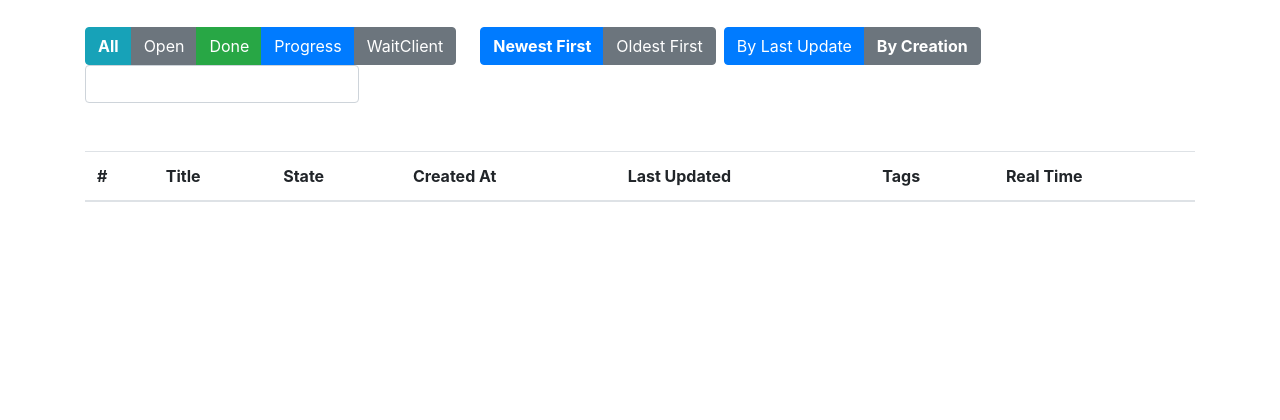
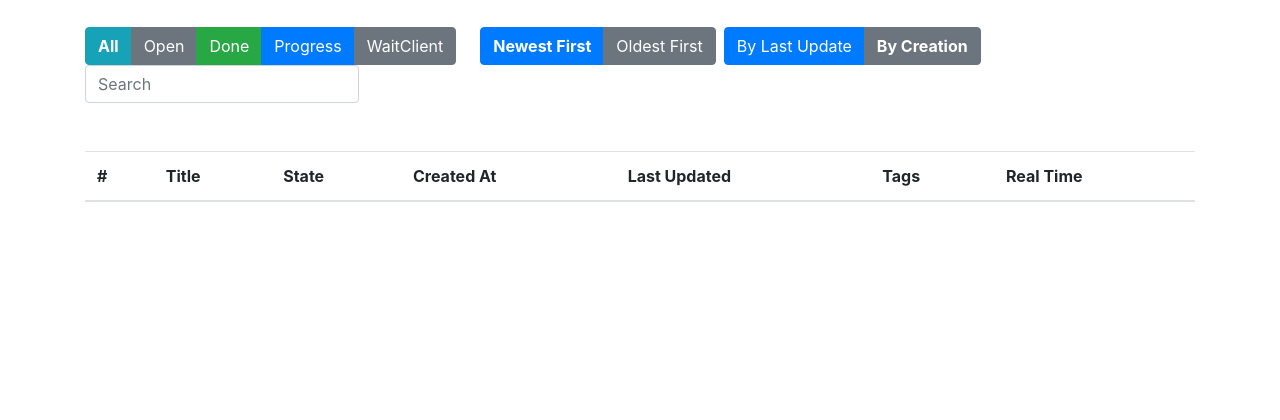
Before and after one commit to RBEGamer/RWTH_HACK_2018, a Flask app: template src/backend_api/templates/list.html in a window 1280 px wide. Shown: the part 199-619 px from the top of the page. Run offline with Flask 2, Linux system fonts and the light colour scheme; the template is opened without the code that fills it, so the values that code supplies are empty; some libraries are stand-ins or nearby versions.

Commit message:
placeholder search

```diff
--- a/src/backend_api/templates/list.html
+++ b/src/backend_api/templates/list.html
@@ -55,7 +55,7 @@
         <button type="button" class="btn btn-primary" class="btn btn-secondary" v-bind:class="{'font-weight-bold': select_order_by=='update'}" @click="select_order_by='update'">By Last Update</button>
         <button type="button" class="btn btn-secondary" class="btn btn-secondary" v-bind:class="{'font-weight-bold': select_order_by=='create'}" @click="select_order_by='create'">By Creation</button>
       </div>
-      <input type="text" class="form-control" v-model='select_search'>
+      <input type="text" class="form-control" v-model='select_search' placeholder="Search">
     </div>
   </div>
   <div class="row" v-if="state == 'list'">
```
